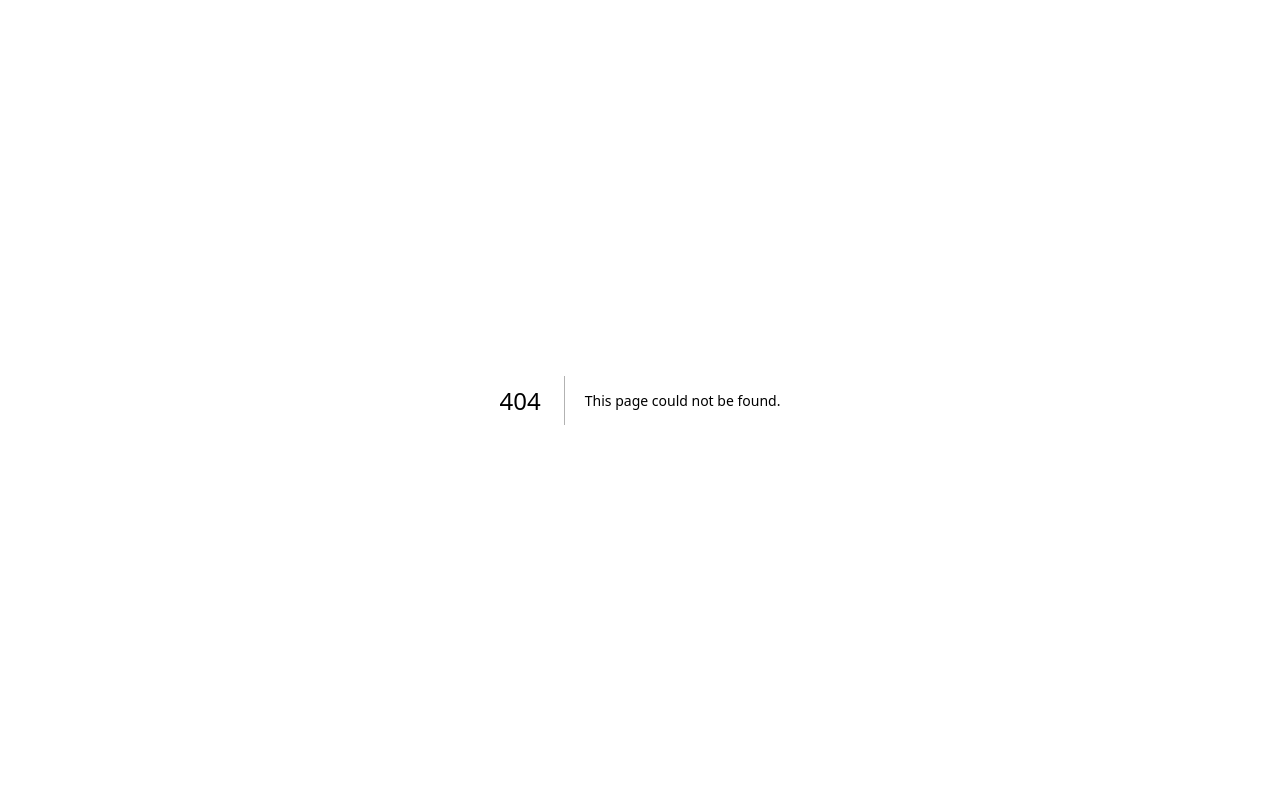
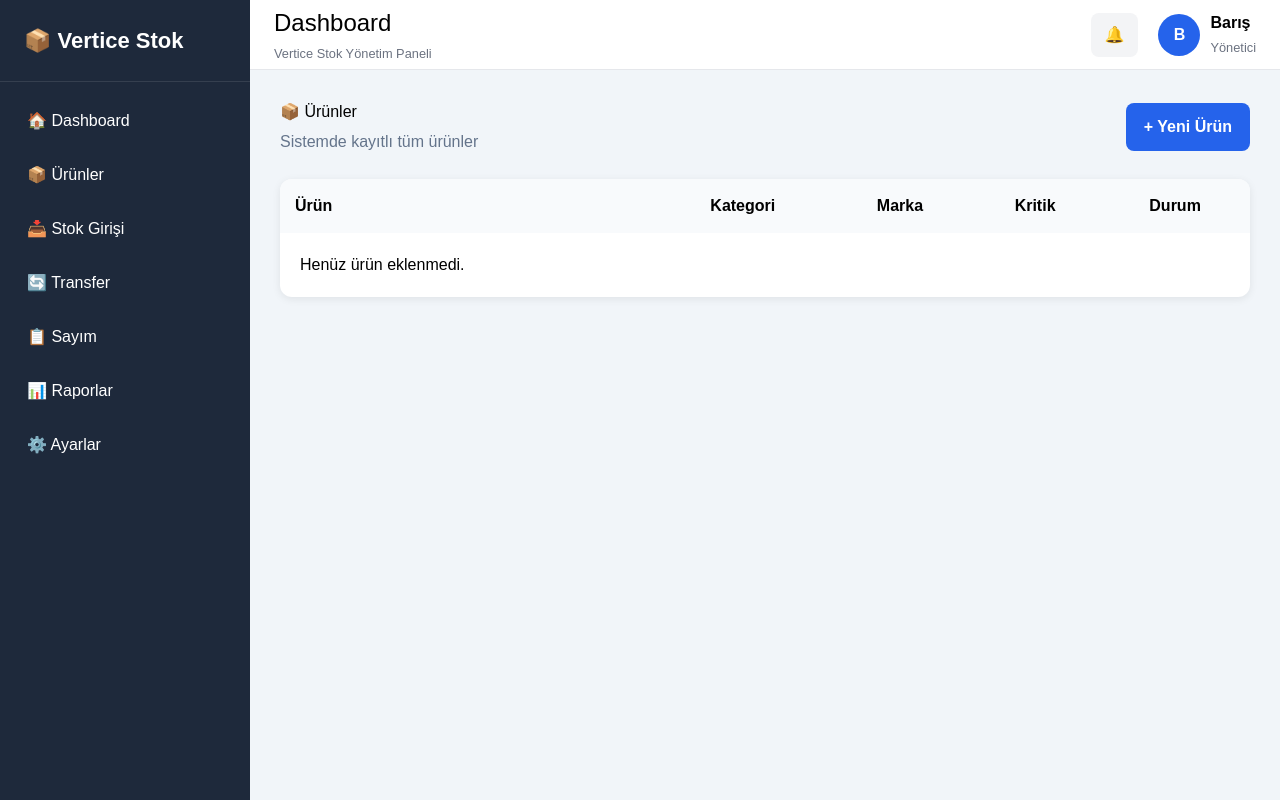
Before and after one commit to brsvrn/vertice-stok, a Next.js app: page /products in a window 1280 px wide. Before the commit this address had no page. Built offline with nearby package versions, Linux system fonts and the light colour scheme.

Commit message:
Create ProductsPage component with layout and table

```diff
--- /dev/null
+++ b/app/products/page.tsx
@@ -0,0 +1,102 @@
+import Link from "next/link";
+import Sidebar from "../../components/layout/Sidebar";
+import Header from "../../components/layout/Header";
+
+export default function ProductsPage() {
+  return (
+    <div
+      style={{
+        display: "flex",
+        minHeight: "100vh",
+        background: "#F1F5F9",
+      }}
+    >
+      <Sidebar />
+
+      <div style={{ flex: 1 }}>
+        <Header />
+
+        <main style={{ padding: 30 }}>
+          <div
+            style={{
+              display: "flex",
+              justifyContent: "space-between",
+              alignItems: "center",
+              marginBottom: 25,
+            }}
+          >
+            <div>
+              <h1 style={{ margin: 0 }}>📦 Ürünler</h1>
+
+              <p
+                style={{
+                  color: "#64748B",
+                  marginTop: 6,
+                }}
+              >
+                Sistemde kayıtlı tüm ürünler
+              </p>
+            </div>
+
+            <Link
+              href="/products/new"
+              style={{
+                background: "#2563EB",
+                color: "#fff",
+                padding: "12px 18px",
+                borderRadius: 8,
+                textDecoration: "none",
+                fontWeight: "bold",
+              }}
+            >
+              + Yeni Ürün
+            </Link>
+          </div>
+
+          <div
+            style={{
+              background: "#fff",
+              borderRadius: 12,
+              overflow: "hidden",
+              boxShadow: "0 2px 8px rgba(0,0,0,.08)",
+            }}
+          >
+            <table
+              style={{
+                width: "100%",
+                borderCollapse: "collapse",
+              }}
+            >
+              <thead
+                style={{
+                  background: "#F8FAFC",
+                }}
+              >
+                <tr>
+                  <th style={{ padding: 15, textAlign: "left" }}>Ürün</th>
+                  <th style={{ padding: 15 }}>Kategori</th>
+                  <th style={{ padding: 15 }}>Marka</th>
+                  <th style={{ padding: 15 }}>Kritik</th>
+                  <th style={{ padding: 15 }}>Durum</th>
+                </tr>
+              </thead>
+
+              <tbody>
+                <tr>
+                  <td style={{ padding: 20 }}>
+                    Henüz ürün eklenmedi.
+                  </td>
+
+                  <td></td>
+                  <td></td>
+                  <td></td>
+                  <td></td>
+                </tr>
+              </tbody>
+            </table>
+          </div>
+        </main>
+      </div>
+    </div>
+  );
+                }
```
